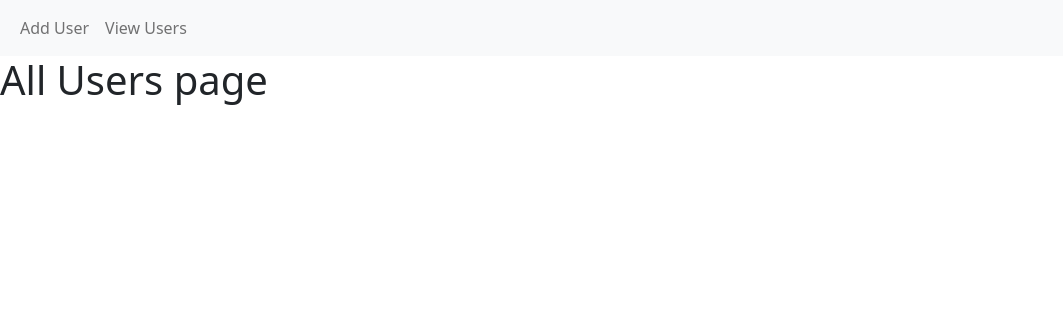
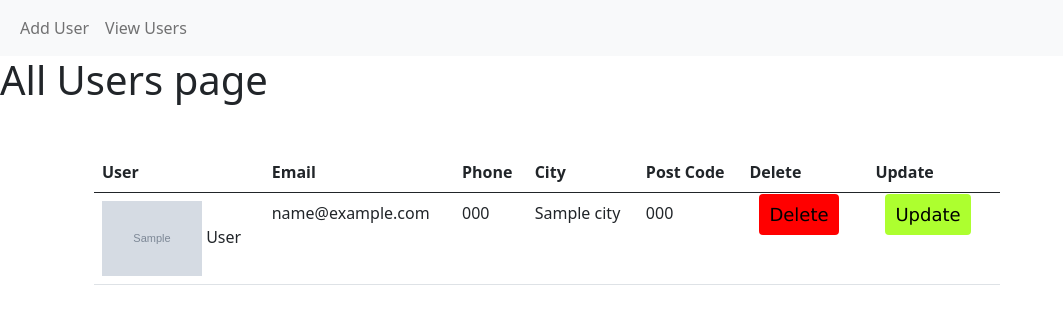
Before and after one commit to nadirhussainnn/ead-exam, a Node project: template views/displayAllUsers.ejs in a window 1280 px wide. Shown: the top 324 px of the page, without its empty margins (0-1063 px from the left). Run offline with Node 20 templates, Linux system fonts and the light colour scheme; the template is opened without the code that fills it: most values are stand-ins (such as "Sample title", 1, 10 or a date in 2020); grey boxes marked "Sample" are stand-in pictures; some libraries are stand-ins or nearby versions.

Commit message:
created users list page

```diff
--- a/public/css/styles.css
+++ b/public/css/styles.css
@@ -9,6 +9,19 @@
 
 .button-anchor{
     color: black;
+    background-color: greenyellow;
+    padding: 10px;
+    border-radius: 4px;
+    font-size: large;
+    text-decoration: none;
+    margin:10px;
+    font-family: Verdana, Geneva, Tahoma, sans-serif;
+
+}
+
+.button-anchor2{
+    color: black;
+    background-color: red;
     padding: 10px;
     border-radius: 4px;
     font-size: large;
--- a/routes/userRoute.js
+++ b/routes/userRoute.js
@@ -7,5 +7,9 @@ const userController=require('../controllers/userController')
 userRoute.get('/', userController.displayRegisterPage)
 userRoute.get('/displayAllUsersPage', userController.displayAllUsersPage)
 userRoute.post('/register', userController.register)
+userRoute.get('/deleteUser',userController.deleteUser)
+userRoute.get('/displayUpdatePage',userController.displayUpdatePage)
+userRoute.post('/updateUser',userController.update)
+
 
 module.exports=userRoute
--- a/views/displayAllUsers.ejs
+++ b/views/displayAllUsers.ejs
@@ -4,12 +4,56 @@
     <meta charset="UTF-8">
     <meta http-equiv="X-UA-Compatible" content="IE=edge">
     <meta name="viewport" content="width=device-width, initial-scale=1.0">
+    <link rel="Stylesheet" href="/css/styles.css">
     <title>Document</title>
 </head>
 <body>
     <%- include('layouts/header')  %>
     <h1>All Users page</h1>
 
+    <div class="container mt-4 p-4 main-div">
+        <div class="row">
+            <div class="col-md-10">
+                <table class="table main-table">
+                    <thead>
+                      <tr>
+                        <th scope="col">User</th>
+                        <th scope="col">Email</th>
+                        <th scope="col">Phone</th>
+                        <th scope="col">City</th>
+                        <th scope="col">Post Code</th>
+                        <th scope="col">Delete</th>
+                        <th scope="col">Update</th>
+                      </tr>
+                    </thead>
+                    <tbody>
+
+                        <% for(let i=0;i<data.length;i++){%>
+                            <tr>
+                                <td>
+                                    <div class="">
+                                        <img src=<%= '/images/'+data[i].image %> alt="Could not load" width="100px">
+                                        <span><%= data[i].fullname %></span>
+                                    </div>
+                                </td>
+                                <td><%= data[i].email %></td>
+                                <td><%= data[i].phone %></td>
+                                <td><%= data[i].city %></td>
+                                <td><%= data[i].zip %></td>
+                                <td>
+                                    <a href=<%= "/api/deleteUser?id="+data[i]._id %> class="button-anchor2">Delete</a>
+                                </td>
+                                <td>
+                                    <a href=<%= "/api/displayUpdatePage?id="+data[i]._id %> class="button-anchor">Update</a>
+                                </td>
+                            </tr>
+                            <% } %>
+
+                    </tbody>
+                  </table>
+            </div>
+        </div>
+    </div>
 
 </body>
 </html>
```
Also changed, not shown: controllers/userController.js (+60 -14 lines), views/update.ejs (added, +68 -0 lines), public/images/ic_color.png (added).
